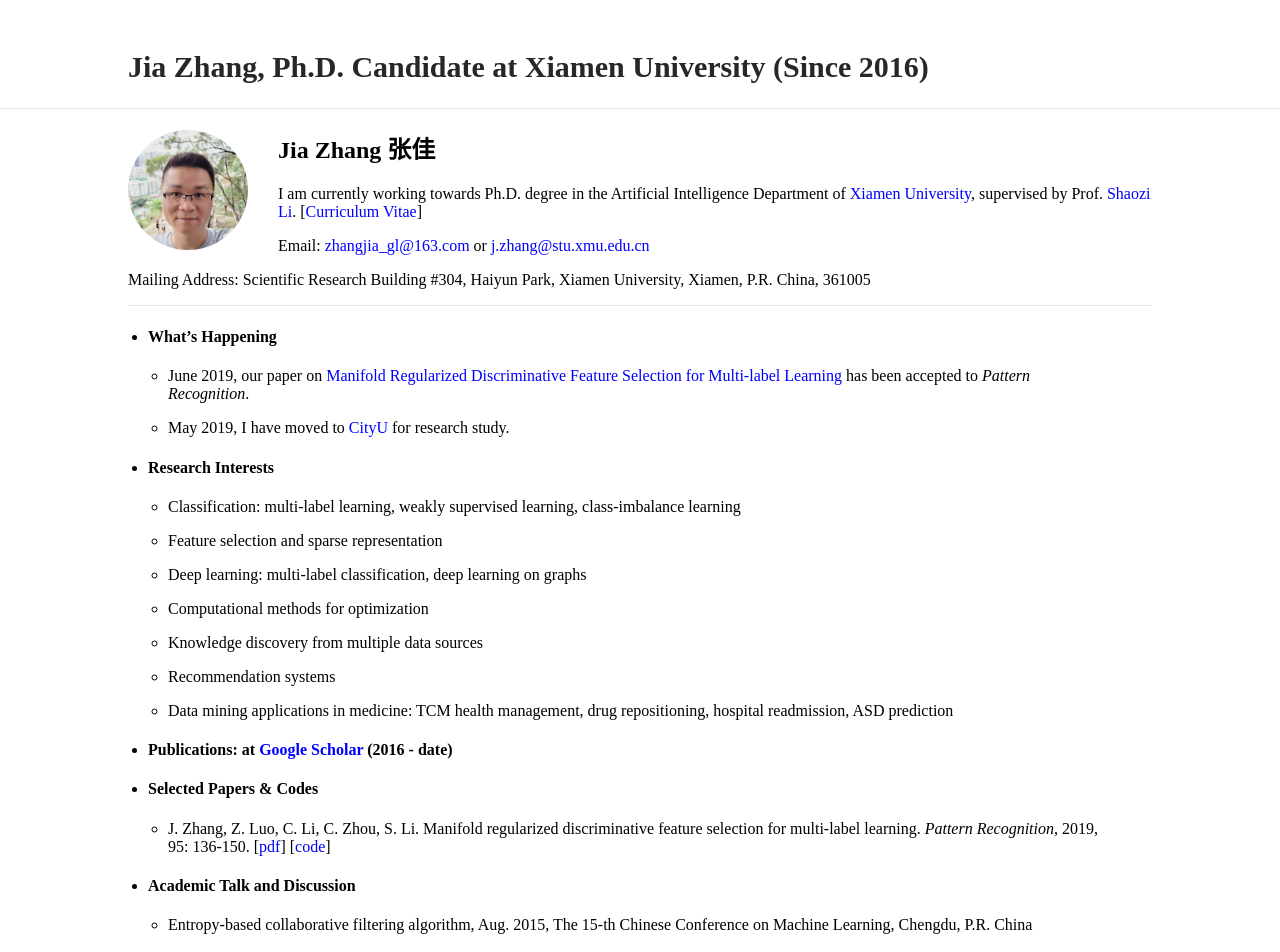
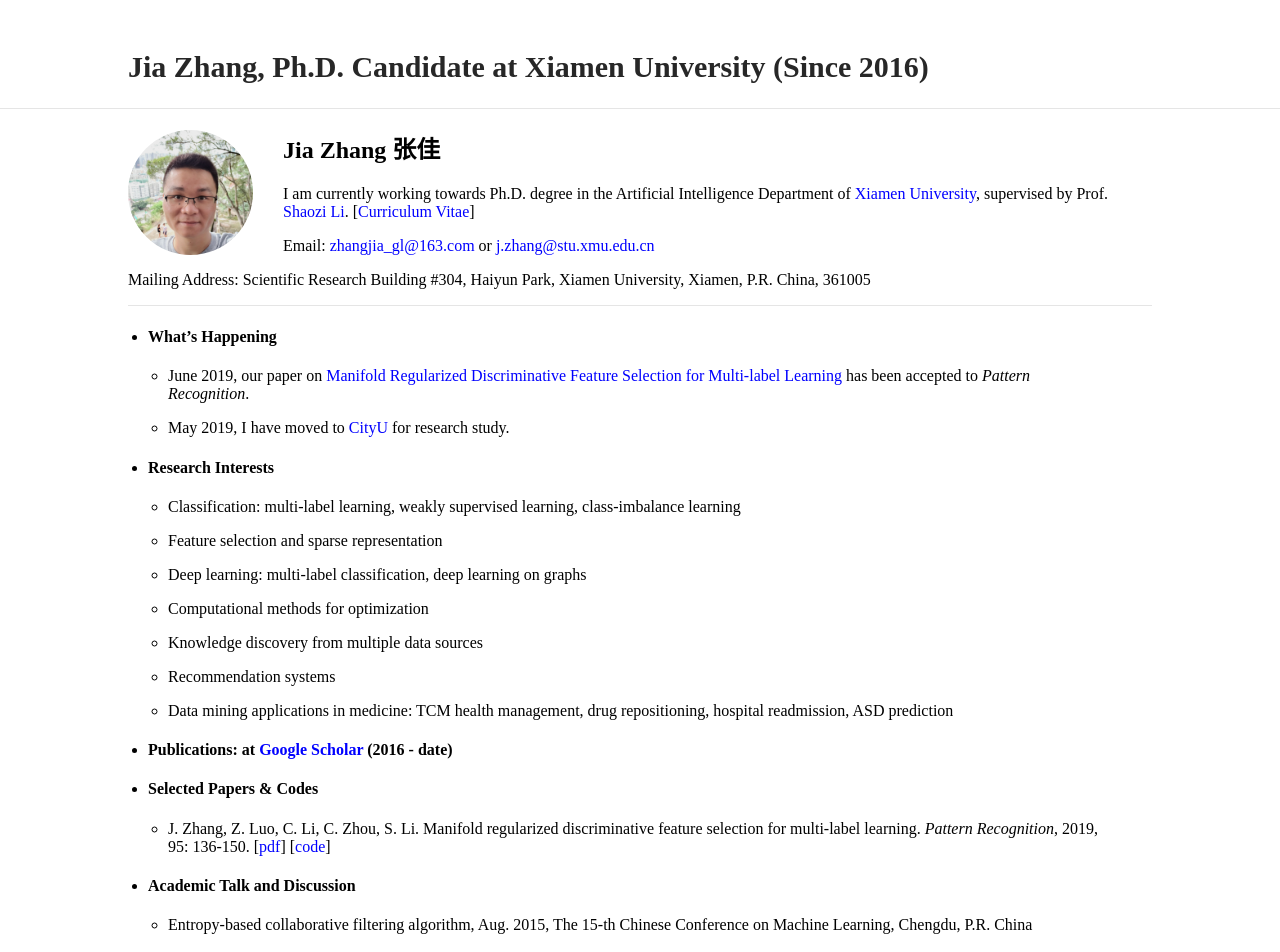
Before and after one commit to jiazhang-ml/jiazhang-ml.github.io, a Jekyll site: the page built from index.md, in a window 1280 px wide. Shown: the top 952 px of the page. Built offline with Jekyll 4.4.1, drawn with Linux system fonts in a browser that asks for light colours.

Commit message:
Update typography.scss

```diff
--- a/_sass/typography.scss
+++ b/_sass/typography.scss
@@ -37,8 +37,8 @@
         font-style: italic;
     }
     .profile-picture {
-        height: 120px;
-        width: 120px;
+        height: 125px;
+        width: 125px;
         position: relative;
         margin: 0px 30px 0 0px;
         float: left;
```
